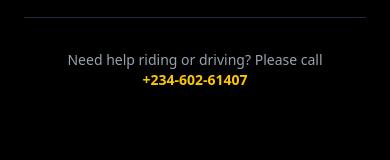
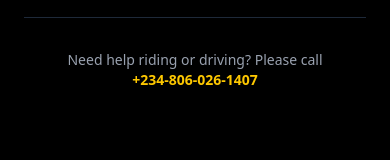
Before and after one commit to Mathvic456/kablux-web, a React (Vite) app: page / in a window 390 px wide. Shown: the part 8160-8320 px from the top of the page. Built offline with nearby package versions, Linux system fonts and the light colour scheme.

Commit message:
Changed phone number

```diff
--- a/src/components/ContactAndDownload.jsx
+++ b/src/components/ContactAndDownload.jsx
@@ -171,7 +171,7 @@ const ContactAndDownload = () => {
 
   // Function to handle phone number click
   const handlePhoneClick = () => {
-    window.open('tel:+23460261407');
+    window.open('tel:+2348060261407');v
   };
 
   return (
@@ -384,7 +384,7 @@ const ContactAndDownload = () => {
               onClick={handlePhoneClick}
               className="text-yellow-400 font-semibold hover:text-yellow-300 transition-colors duration-200 cursor-pointer"
             >
-              +234-602-61407
+              +234-806-026-1407
             </button>
           </p>
         </div>
```
